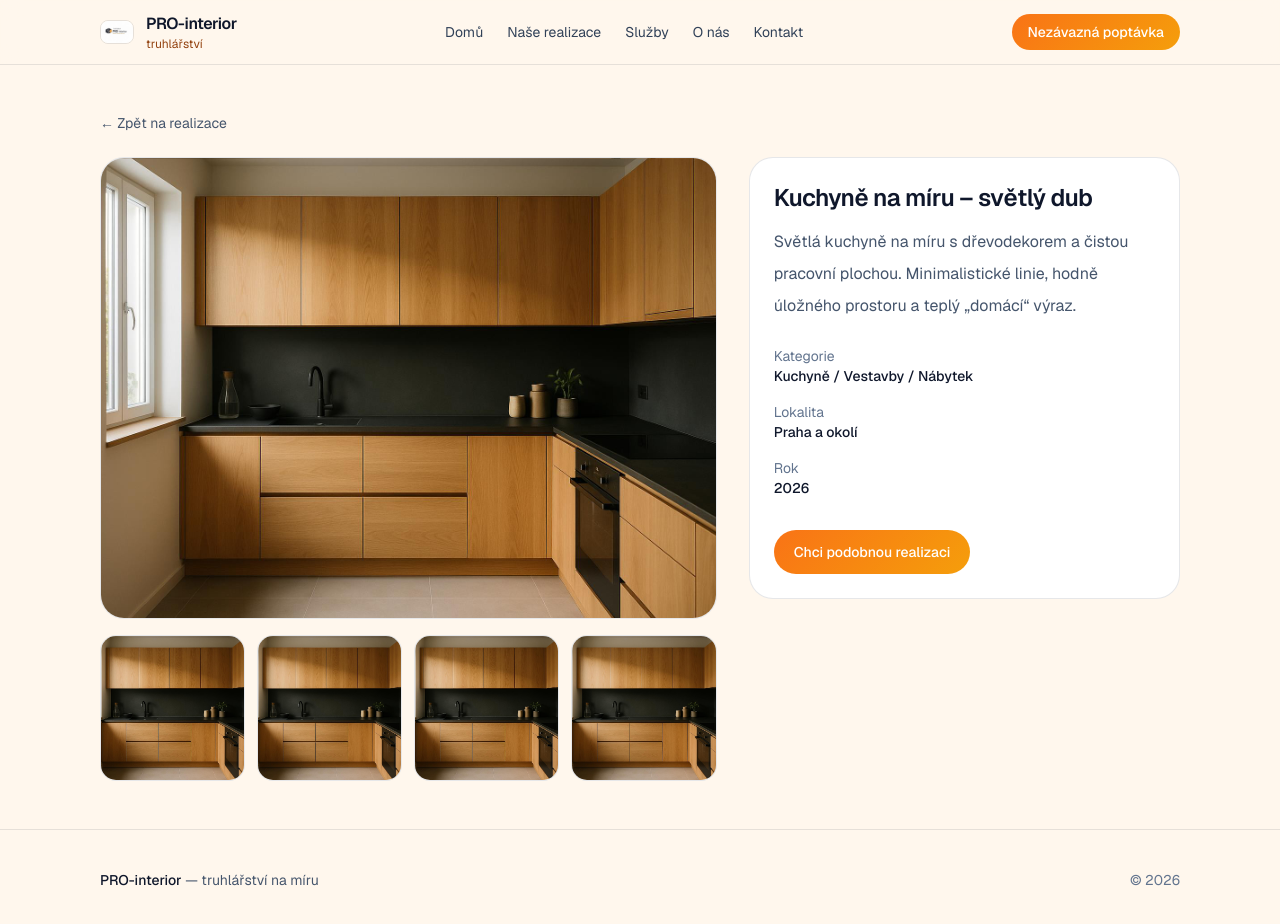
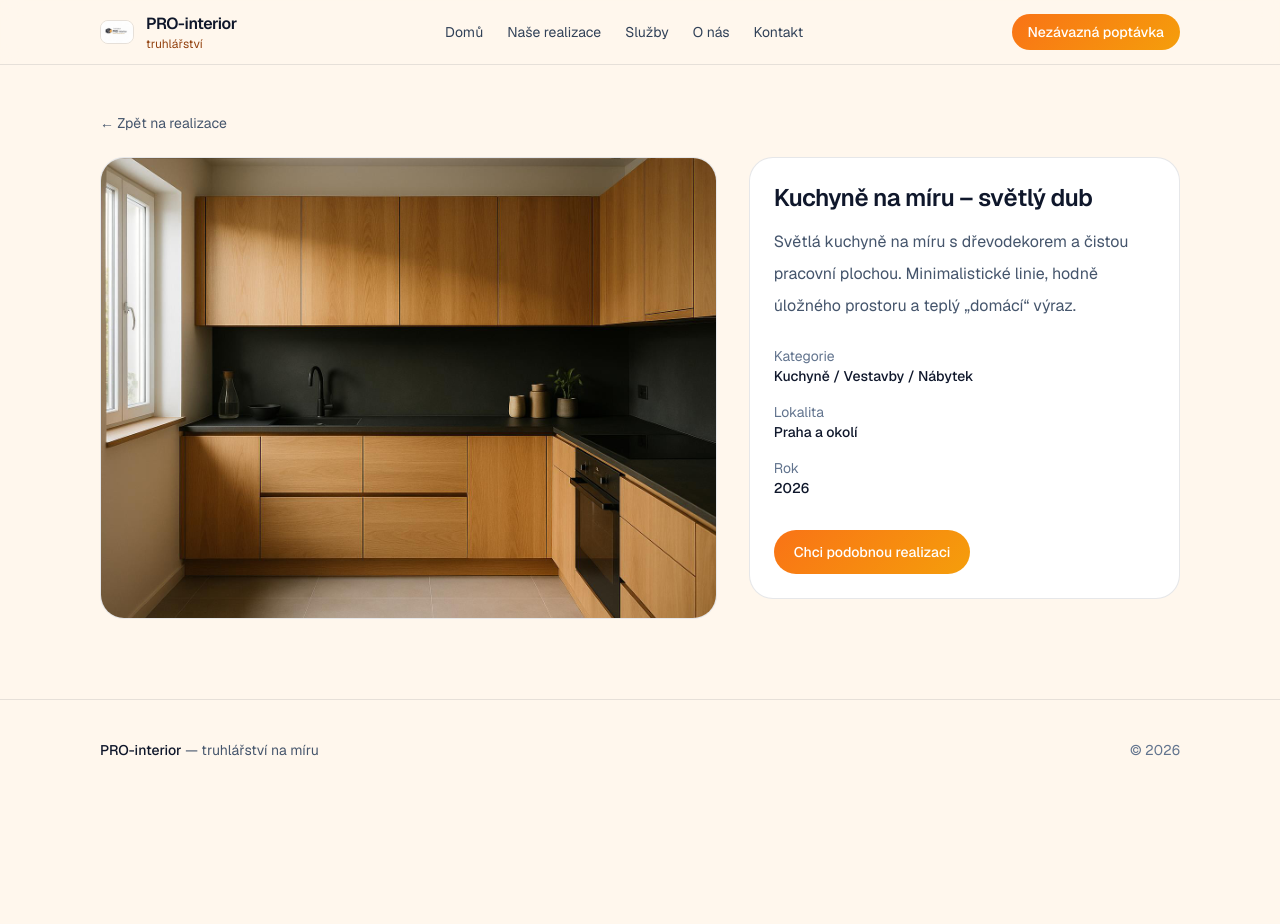
Before and after one commit to Vokurcak68/pro-interior, a Next.js app: page /realizace/seed-hero-1 in a window 1280 px wide. Shown: the top 924 px of the page. After the commit the page ends 800 px from the top, so only its background shows below. Built offline with nearby package versions, Linux system fonts and the light colour scheme.

Commit message:
ui(realizace): hide placeholder gallery thumbnails

```diff
--- a/src/app/realizace/[id]/page.tsx
+++ b/src/app/realizace/[id]/page.tsx
@@ -43,22 +43,7 @@ export default async function RealizaceDetailPage({
                 />
               </div>
 
-              {/* Zatím máme jen 1 fotku na realizaci (seed). Až přidáš víc fotek, přidáme sem galerii. */}
-              <div className="mt-4 grid grid-cols-4 gap-3">
-                {Array.from({ length: 4 }).map((_, i) => (
-                  <div
-                    key={i}
-                    className="aspect-square rounded-2xl border overflow-hidden"
-                    style={{ borderColor: "var(--line)", background: "var(--surface)" }}
-                  >
-                    <div
-                      className="h-full w-full bg-center bg-cover"
-                      style={{ backgroundImage: mainBg }}
-                      aria-label={item.title}
-                    />
-                  </div>
-                ))}
-              </div>
+              {/* Zatím máme jen 1 fotku na realizaci. Jakmile bude galerie, přidáme sem další fotky. */}
             </div>
 
             <div className="lg:col-span-5">
```
